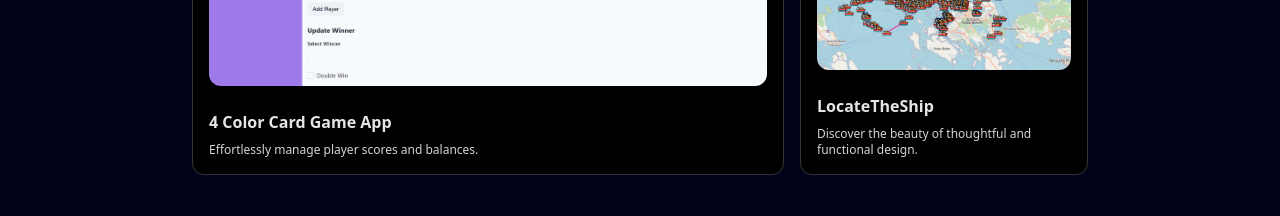
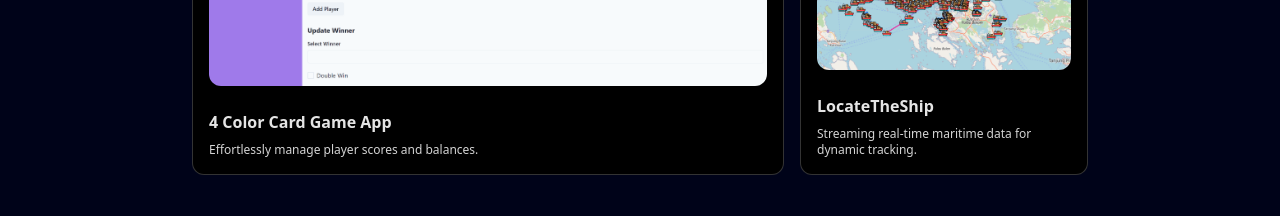
Before and after one commit to cadzchua/portfolio, a Next.js app: page / in a window 1280 px wide. Shown: the part 3040-3256 px from the top of the page. Built offline with nearby package versions, Linux system fonts and the light colour scheme.

Commit message:
chore: changing the description of the griddata

```diff
--- a/data/GridData.tsx
+++ b/data/GridData.tsx
@@ -33,7 +33,6 @@ function ItemImage({ src, href }: { src: string; href?: string }) {
   );
 }
 
-
 export const items = [
   {
     title: "Shopping List App",
@@ -56,7 +55,7 @@ export const items = [
   },
   {
     title: "LocateTheShip",
-    description: "Discover the beauty of thoughtful and functional design.",
+    description: "Streaming real-time maritime data for dynamic tracking.",
     header: <ItemImage src="/locatetheship.png" />,
     icon: <IconSignature className="h-4 w-4 text-neutral-500" />,
   },
```
